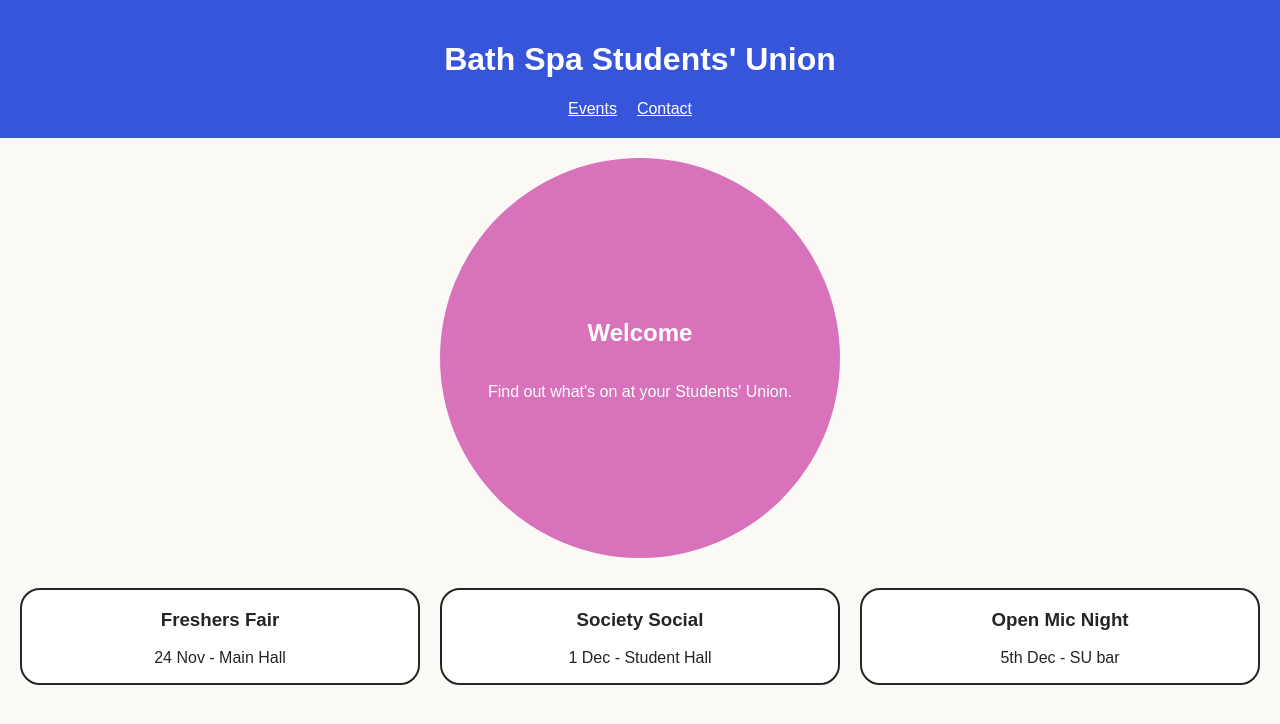
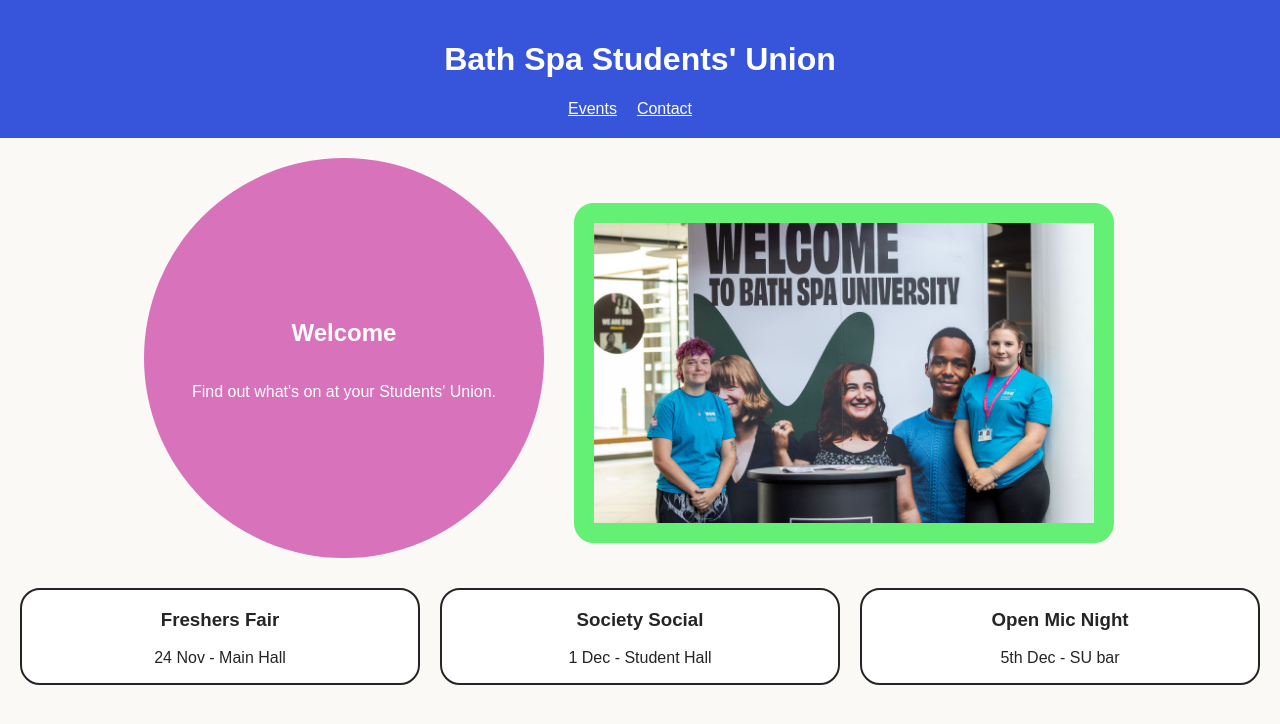
Before and after one commit to uklewis124/Group-Collaboration-Project-BSU, a React (Vite) app in the folder BSUsite/client/: page / in a window 1280 px wide. Shown: the top 724 px of the page. Built offline with nearby package versions, Linux system fonts and the light colour scheme.

Commit message:
Image update

```diff
--- a/BSUsite/client/src/App.css
+++ b/BSUsite/client/src/App.css
@@ -54,5 +54,27 @@ main {
   align-items: center;
   text-align: center;
   padding: 40px;
-  margin: 0 auto 30px;
+  margin: 0 0 30px 10%;
 }
+
+.intro {
+  display: flex;
+  flex-direction: column;
+  align-items: center;
+  gap: 30px;
+}
+
+.intro img {
+  width: 100%;
+  max-width: 500px;
+  height: 300px;
+  object-fit: cover;
+  border-radius: 20px;
+  border: 20px solid #64f075;
+}
+
+@media (min-width: 768px) {
+  .intro {
+    flex-direction: row;
+  }
+}
--- a/BSUsite/client/src/App.jsx
+++ b/BSUsite/client/src/App.jsx
@@ -3,17 +3,24 @@ import React from "react";
 import "./App.css";
 import Header from "./components/Header";
 import EventCard from "./components/EventCard";
-
+import students from "./assets/bsu-students.png";
 function App() {
   return (
     <div>
       <Header />
 
       <main>
-        <section className="welcome">
-  <h2>Welcome</h2>
-  <p>Find out what's on at your Students' Union.</p>
-</section>
+        <div className="intro">
+  <section className="welcome">
+    <h2>Welcome</h2>
+    <p>Find out what's on at your Students' Union.</p>
+  </section>
+
+  <img
+    src={students}
+    alt="Students' Union representatives welcoming students"
+  />
+</div>
         <div className="event-list">
   <EventCard title="Freshers Fair" date="24 Nov" location="Main Hall" />
   <EventCard title="Society Social" date="1 Dec" location="Student Hall" />
```
